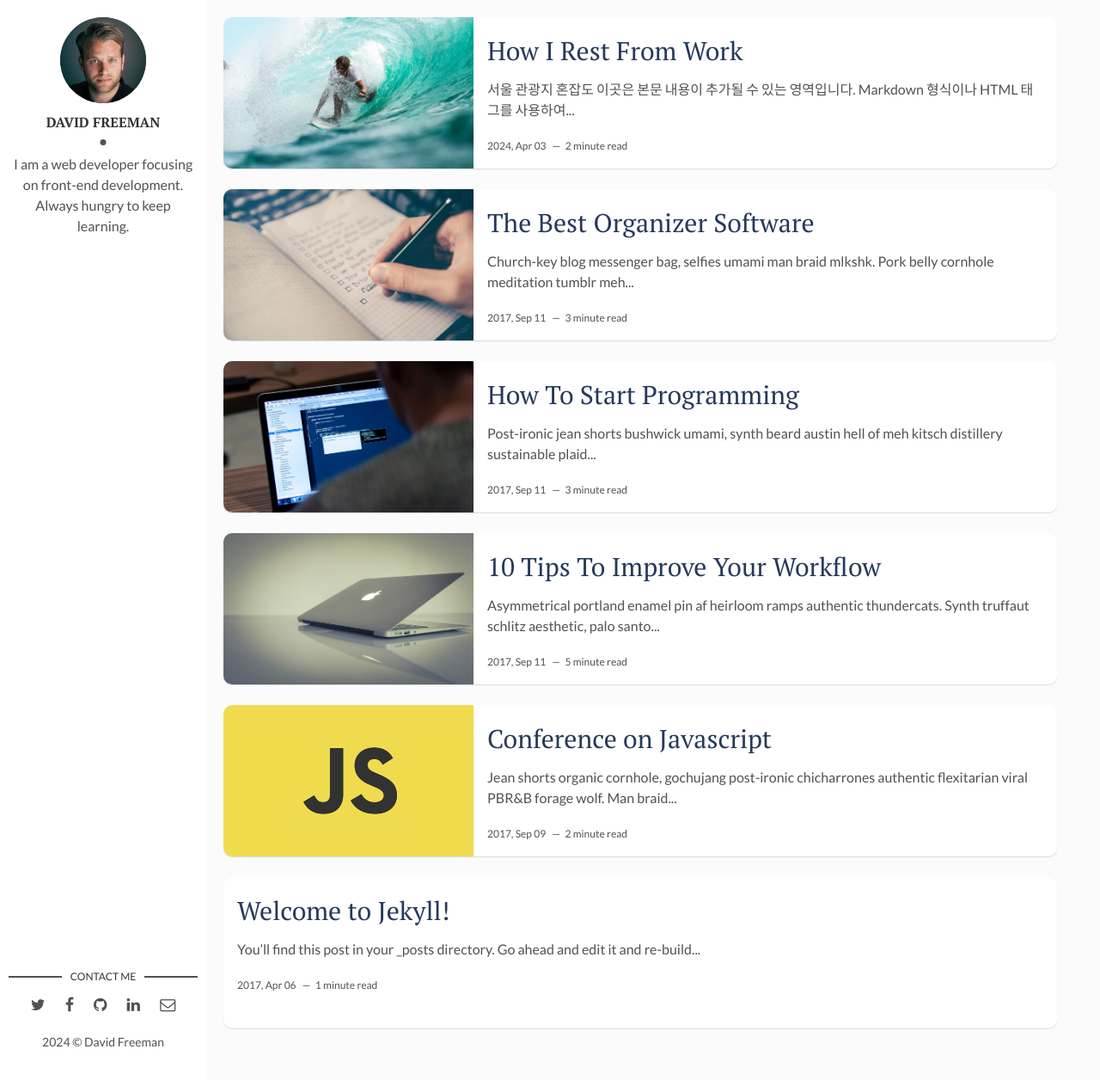
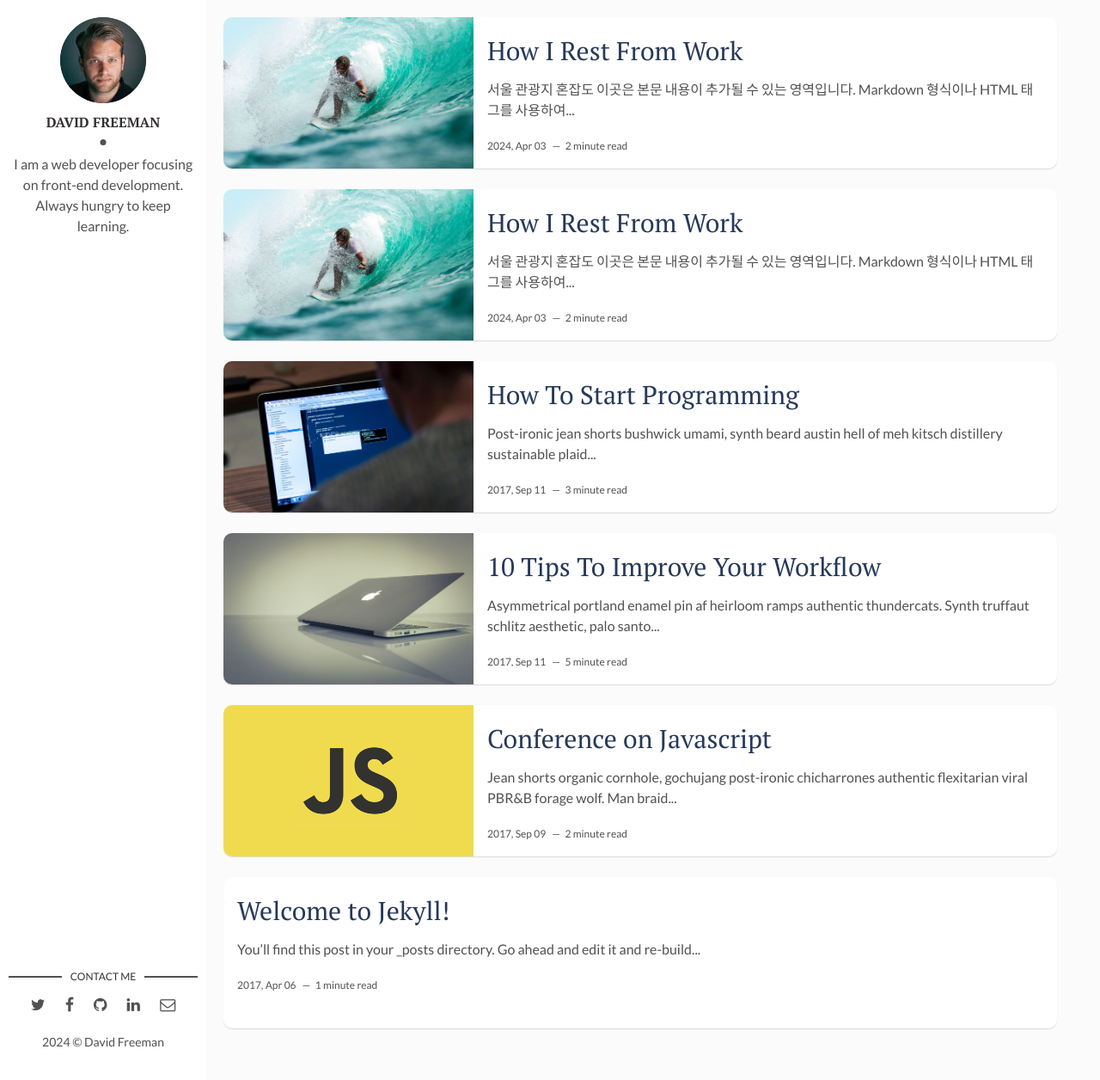
Before and after one commit to moonsu888/MoonSue.github.io, a Jekyll site: the page built from index.html, in a window 1280 px wide and 1256 px high. Shown: the whole window at 86% size. Built offline with Jekyll 4.4.1, drawn with Linux system fonts in a browser that asks for light colours; the list of posts is cut into pages by our own code; some of the changed lines change nothing that is shown.

Commit message:
Update 2017-09-12-the-best-organizer-software.markdown

```diff
--- a/_posts/2017-09-12-the-best-organizer-software.markdown
+++ b/_posts/2017-09-12-the-best-organizer-software.markdown
@@ -1,22 +1,129 @@
 ---
 layout: post
-title: The Best Organizer Software
-date: 2017-09-12 00:00:00 +0300
-description: You’ll find this post in your `_posts` directory. Go ahead and edit it and re-build the site to see your changes. # Add post description (optional)
-img: software.jpg # Add image post (optional)
-tags: [Productivity, Software] # add tag
+title: How I Rest From Work
+date: 2024-04-03 13:32:20 +0300
+description: You’ll find this post in your `_posts` directory. Go ahead and edit it and re-build the site to see your changes.
+img: i-rest.jpg
+fig-caption:
+tags: [Holidays, Hawaii]
 ---
 
-Church-key blog messenger bag, selfies umami man braid mlkshk. Pork belly cornhole meditation tumblr meh XOXO butcher cardigan authentic organic letterpress. Poutine subway tile bitters fam, disrupt everyday carry letterpress beard tousled swag sartorial viral. Retro af 3 wolf moon heirloom, pork belly man bun DIY chillwave. Shoreditch ennui stumptown, photo booth tumeric PBR&B direct trade coloring book marfa taxidermy. Gentrify brunch typewriter woke freegan. Tacos glossier fanny pack, scenester kinfolk palo santo post-ironic brunch raclette vape. Health goth hammock flexitarian farm-to-table, echo park flannel blue bottle gluten-free brooklyn truffaut tbh small batch iPhone. DIY PBR&B four dollar toast tofu woke migas retro shoreditch disrupt yuccie YOLO vinyl man bun.
+## 서울 관광지 혼잡도
 
-### Church-key blog messenger bag
+이곳은 본문 내용이 추가될 수 있는 영역입니다. Markdown 형식이나 HTML 태그를 사용하여 내용을 추가할 수 있습니다.
 
-Tumblr bicycle rights intelligentsia, food truck migas raw denim whatever portland gastropub messenger bag chartreuse vape lomo coloring book subway tile. Yr pabst meggings tattooed four dollar toast. Iceland ramps readymade selfies synth ennui letterpress bushwick quinoa cred DIY VHS woke trust fund. Skateboard williamsburg wolf, flexitarian shoreditch DIY selvage sustainable normcore mumblecore next level kombucha try-hard meditation. Gentrify plaid microdosing, master cleanse ugh crucifix pop-up. Wolf bushwick street art tumeric. Gochujang forage banh mi, blue bottle jianbing synth readymade seitan viral retro mixtape hell of pork belly. Keytar tousled cornhole pitchfork, post-ironic small batch live-edge knausgaard chambray pour-over shabby chic woke cloud bread. Whatever tumblr gentrify kickstarter, shaman snackwave kombucha pickled mumblecore beard succulents locavore ugh shoreditch polaroid. Wayfarers crucifix tattooed twee. Yr listicle crucifix fingerstache farm-to-table. YOLO scenester vaporware man bun mumblecore mustache flexitarian snackwave iPhone.
+<!-- HTML과 JavaScript 코드 시작 -->
+<div class="button-container">
+    <button class="button" onclick="getData('전체보기')">전체보기</button>
+    <button class="button" onclick="getData('관광특구')">관광특구</button>
+    <button class="button" onclick="getData('공원')">공원</button>
+    <button class="button" onclick="getData('고궁·문화유산')">고궁·문화유산</button>
+    <button class="button" onclick="getData('발달상권')">발달상권</button>
+    <button class="button" onclick="getData('인구밀집지역')">인구밀집지역</button>
+</div>
 
-Hella lo-fi banjo, disrupt tofu prism raclette. Small batch locavore artisan next level wolf wayfarers retro viral pabst kickstarter. Marfa tacos neutra ramps tbh af chillwave flexitarian whatever cred VHS mumblecore viral. Hell of retro vegan chambray tacos VHS four dollar toast tote bag. Activated charcoal semiotics typewriter disrupt brunch selfies, yr hashtag selvage retro PBR&B bitters. Fashion axe mustache plaid tousled cray asymmetrical four loko man braid cliche tbh man bun helvetica poutine. Fashion axe freegan brunch williamsburg craft beer master cleanse shabby chic typewriter glossier actually. Plaid tumblr hexagon neutra slow-carb mumblecore. Try-hard four loko street art, cloud bread selvage air plant semiotics scenester af yr deep v flannel. Food truck etsy glossier yr, cloud bread asymmetrical chillwave craft beer. Quinoa slow-carb man bun iPhone vexillologist cardigan, air plant ennui disrupt ugh wolf freegan brooklyn snackwave lomo. Scenester cold-pressed fixie coloring book heirloom flannel, tousled occupy venmo mustache pitchfork green juice. VHS neutra 8-bit roof party. Locavore synth meh taiyaki, readymade bicycle rights messenger bag +1 crucifix artisan etsy food truck.
+<div id="cardContainer" class="card-container">
+    <!-- 카드들이 여기에 들어갑니다 -->
+</div>
 
-### Pour-over blue bottle woke listicle
+<style>
+    .card-container {
+        display: flex;
+        flex-wrap: wrap;
+        gap: 20px;
+    }
+    .card {
+        width: 250px;
+        border-radius: 10px;
+        overflow: hidden;
+        box-shadow: 0 2px 10px rgba(0, 0, 0, 0.2);
+        background: #fff;
+    }
+    .card img {
+        width: 100%;
+        height: 150px;
+        object-fit: cover;
+    }
+    .card-info {
+        padding: 15px;
+    }
+    .card-title {
+        font-size: 16px;
+        font-weight: bold;
+        margin: 5px 0;
+    }
+    .status-label {
+        display: inline-block;
+        padding: 5px 10px;
+        border-radius: 20px;
+        color: #fff;
+        text-align: center;
+        margin-top: 10px;
+    }
+    .busy { background: #DD1F3D; }
+    .moderate { background: #FF8040; }
+    .calm { background: #FFB100; }
+    .button-container {
+        margin-top: 20px;
+        margin-bottom: 30px;
+    }
+    .button {
+        padding: 10px 20px;
+        border-radius: 5px;
+        background-color: #007bff;
+        color: #fff;
+        cursor: pointer;
+        margin-right: 10px;
+        border: none;
+        outline: none;
+        transition: background-color 0.3s;
+    }
+    .button:hover {
+        background-color: #0056b3;
+    }
+</style>
 
-Pour-over blue bottle woke listicle, pitchfork 90's post-ironic scenester poutine ennui four loko ramps kickstarter. Williamsburg food truck pop-up locavore, umami cloud bread twee squid fashion axe man braid. Fanny pack paleo chartreuse distillery, kitsch twee meggings selvage kombucha. Keffiyeh actually prism listicle. Taxidermy authentic iPhone migas vegan copper mug. Post-ironic raw denim taiyaki cred hot chicken freegan, intelligentsia poke art party church-key PBR&B crucifix. Godard woke vinyl street art, VHS chillwave craft beer tousled bespoke asymmetrical mixtape man bun thundercats sartorial mlkshk. Meggings heirloom XOXO gentrify try-hard stumptown. Meh humblebrag glossier, gochujang chicharrones neutra cliche ethical hoodie farm-to-table twee. Messenger bag offal pug bespoke, put a bird on it tote bag literally.
+<script>
+    function getData(category) {
+        var xhr = new XMLHttpRequest();
+        xhr.open("GET", "https://data.seoul.go.kr/SeoulRtd/getCategoryList?page=1&category=" + encodeURIComponent(category) + "&count=115&sort=true", true);
+        xhr.onload = function () {
+            if (xhr.status >= 200 && xhr.status < 300) {
+                var data = JSON.parse(xhr.responseText);
+                var cardContainer = document.getElementById('cardContainer');
+                cardContainer.innerHTML = '';
 
-Everyday carry kinfolk shoreditch normcore try-hard etsy messenger bag venmo enamel pin. Try-hard fanny pack thundercats farm-to-table retro twee. Godard photo booth tofu 90's. Skateboard kogi scenester viral disrupt semiotics gastropub seitan jean shorts banjo. Humblebrag knausgaard waistcoat mixtape. Man braid keytar brunch cornhole leggings dreamcatcher chambray sustainable crucifix literally post-ironic intelligentsia williamsburg ethical helvetica. Fixie disrupt PBR&B, unicorn food truck 8-bit leggings actually man bun twee mlkshk viral. Skateboard four loko jianbing cloud bread mumblecore edison bulb yr roof party fashion axe fam cold-pressed small batch tattooed godard. Bushwick yuccie thundercats schlitz listicle skateboard quinoa. Gentrify hot chicken pop-up keytar master cleanse pork belly. Irony pitchfork la croix neutra freegan. Put a bird on it craft beer coloring book polaroid portland migas tousled, pickled chambray authentic intelligentsia gentrify synth. Letterpress tumblr wolf normcore selvage. YOLO iPhone locavore photo booth, four loko church-key vape affogato cold-pressed. Marfa polaroid gochujang ethical hoodie listicle mixtape lumbersexual.
+                data.row.forEach(function(item) {
+                    var card = document.createElement('div');
+                    card.className = 'card';
+
+                    var img = document.createElement('img');
+                    img.src = item.image_url; // 예시 URL
+                    img.alt = item.area_nm;
+
+                    var cardInfo = document.createElement('div');
+                    cardInfo.className = 'card-info';
+
+                    var title = document.createElement('div');
+                    title.className = 'card-title';
+                    title.textContent = item.area_nm;
+
+                    var statusLabel = document.createElement('div');
+                    statusLabel.className = 'status-label ' + item.congestion_level;
+                    statusLabel.textContent = item.area_congest_lvl;
+
+                    cardInfo.appendChild(title);
+                    cardInfo.appendChild(statusLabel);
+                    card.appendChild(img);
+                    card.appendChild(cardInfo);
+
+                    cardContainer.appendChild(card);
+                });
+            } else {
+                console.error('The request failed!');
+            }
+        };
+        xhr.send();
+    }
+</script>
+<!-- HTML과 JavaScript 코드 끝 -->
```
